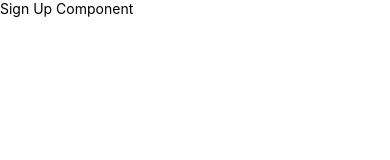
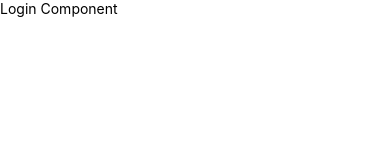
Before and after one commit to Sanket1909/Recipianza, a React Native app in the folder Recipianza/: screen / in a window 390 px wide. Shown: the top 160 px of the page. Built offline with nearby package versions, Linux system fonts and the light colour scheme.

Commit message:
LoginComponent
Implemented LoginComponent

```diff
--- a/Recipianza/App.tsx
+++ b/Recipianza/App.tsx
@@ -1,6 +1,7 @@
 import { StatusBar } from 'expo-status-bar';
 import React from 'react';
 import { StyleSheet, Text, View } from 'react-native';
+import LoginComponent from './components/LoginComponent';
 import SignUpComponent from './components/SignUpComponent';
 
 export default function App() {
@@ -9,7 +10,10 @@
     //   <Text>Recipianza</Text>
     //   <StatusBar style="auto" />
     // </View>
-    <SignUpComponent/>
+
+    <LoginComponent/>
+    //<SignUpComponent/>
+
   );
 }
 
--- /dev/null
+++ b/Recipianza/components/LoginComponent.tsx
@@ -0,0 +1,18 @@
+import React from 'react';
+import { SafeAreaView, StyleSheet, Text, View } from "react-native"
+
+const LoginComponent = () =>{
+    return(
+        <SafeAreaView>
+            <View>
+                <Text>Login Component</Text>
+            </View>
+        </SafeAreaView>
+    )
+}
+
+const styles = StyleSheet.create({
+
+})
+
+export default LoginComponent;
```
